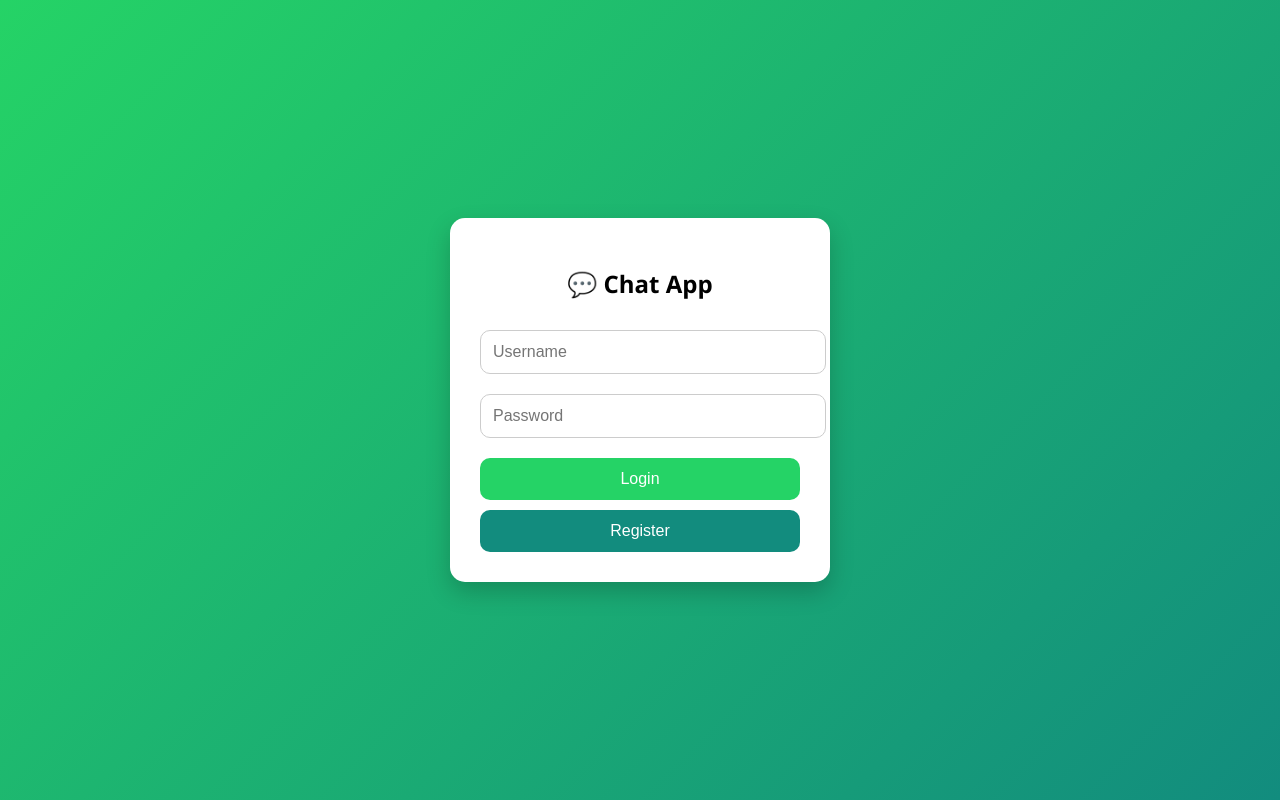
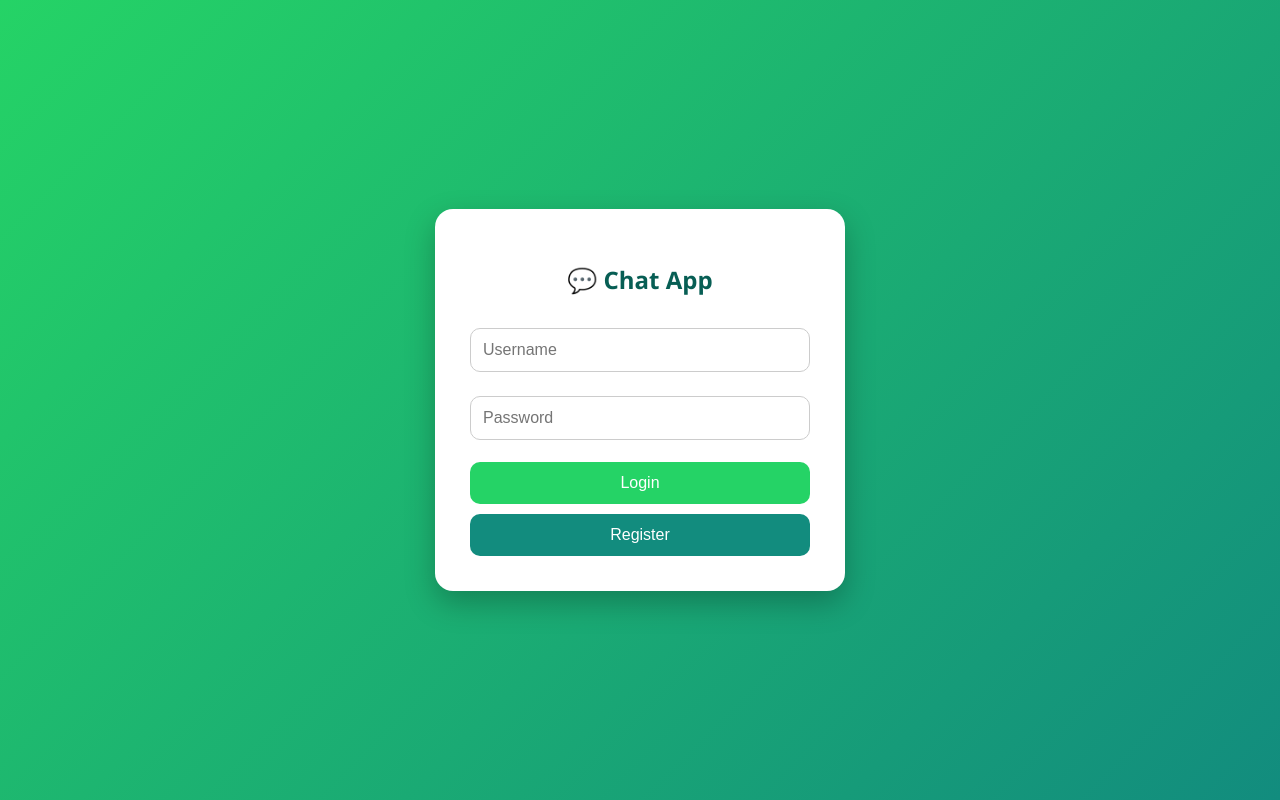
Before and after one commit to Sreevardhan13/chat-devops-project, a website: page app/public/index.html in a window 1280 px wide. Drawn offline with Linux system fonts and the light colour scheme.

Commit message:
Improve login page styling

```diff
--- a/app/public/login.css
+++ b/app/public/login.css
@@ -1,3 +1,4 @@
+/* ===== GLOBAL STYLES ===== */
 body {
     margin: 0;
     font-family: "Segoe UI", sans-serif;
@@ -8,32 +9,50 @@ body {
     height: 100vh;
 }
 
-/* Login box */
-.login-container {
-    background: white;
-    padding: 30px;
-    border-radius: 15px;
-    width: 320px;
+/* ===== LOGIN CONTAINER ===== */
+.login-container,
+.login-box {
+    background: #ffffff;
+    padding: 35px;
+    border-radius: 18px;
+    width: 340px;
     text-align: center;
-    box-shadow: 0 10px 25px rgba(0,0,0,0.2);
+    box-shadow: 0 12px 30px rgba(0, 0, 0, 0.25);
+    animation: fadeIn 0.6s ease-in-out;
 }
 
-h2 {
+/* ===== HEADING ===== */
+.login-container h2,
+.login-box h2 {
     margin-bottom: 20px;
+    font-weight: 600;
+    color: #075e54;
 }
 
-/* Inputs */
-input {
+/* ===== INPUT FIELDS ===== */
+.login-container input,
+.login-box input {
+    box-sizing: border-box;
     width: 100%;
     padding: 12px;
-    margin: 10px 0;
+    margin: 12px 0;
     border-radius: 10px;
     border: 1px solid #ccc;
     font-size: 16px;
+    transition: border-color 0.3s ease, box-shadow 0.3s ease;
 }
 
-/* Buttons */
-button {
+/* Focus effect */
+.login-container input:focus,
+.login-box input:focus {
+    border-color: #25D366;
+    outline: none;
+    box-shadow: 0 0 6px rgba(37, 211, 102, 0.5);
+}
+
+/* ===== BUTTONS ===== */
+.login-container button,
+.login-box button {
     width: 100%;
     padding: 12px;
     margin-top: 10px;
@@ -41,20 +60,44 @@ button {
     border-radius: 10px;
     font-size: 16px;
     cursor: pointer;
+    color: white;
+    transition: transform 0.3s ease, opacity 0.3s ease;
 }
 
 /* Login button */
-button:first-of-type {
+.login-container button:first-of-type,
+.login-box button:first-of-type {
     background: #25D366;
-    color: white;
 }
 
 /* Register button */
-button:last-of-type {
+.login-container button:last-of-type,
+.login-box button:last-of-type {
     background: #128C7E;
-    color: white;
 }
 
-button:hover {
-    opacity: 0.9;
+/* Hover effects */
+.login-container button:hover,
+.login-box button:hover {
+    transform: scale(1.04);
+    opacity: 0.95;
 }
+
+/* Click effect */
+.login-container button:active,
+.login-box button:active {
+    transform: scale(0.98);
+}
+
+/* ===== ANIMATION ===== */
+@keyframes fadeIn {
+    from {
+        opacity: 0;
+        transform: translateY(25px);
+    }
+
+    to {
+        opacity: 1;
+        transform: translateY(0);
+    }
+}
```
